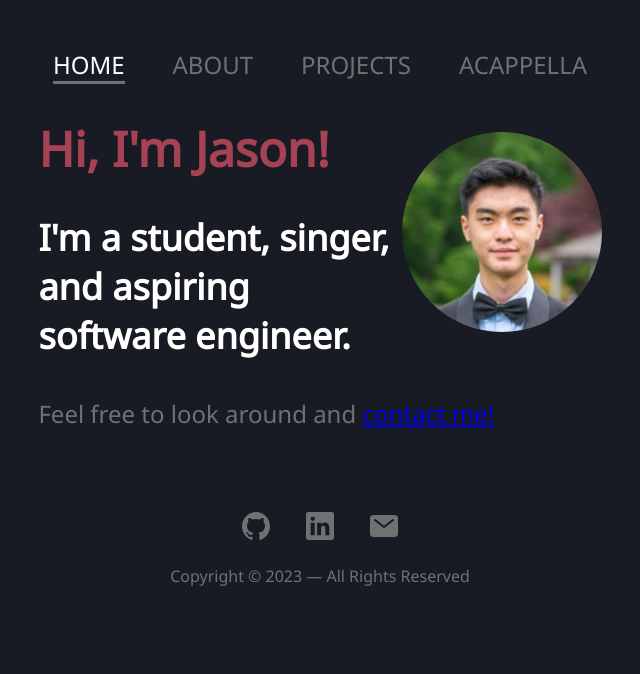
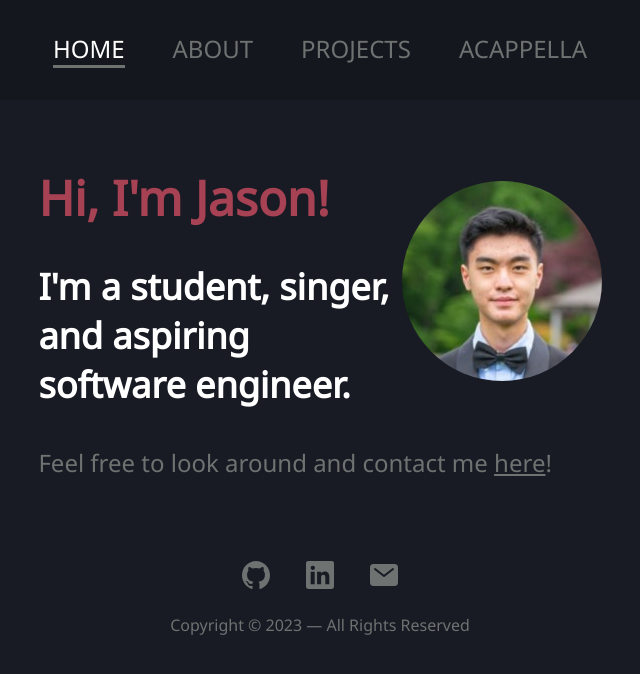
Before and after one commit to nosaj9/portfolio-site, a React (Create React App) app: page / in a window 1280 px wide. Shown: the top 674 px of the page, without its empty margins (320-960 px from the left). Built offline with nearby package versions, Linux system fonts and the light colour scheme.

Commit message:
added navbar color

```diff
--- a/src/App.scss
+++ b/src/App.scss
@@ -1,7 +1,6 @@
 @import "./style/colors";
 
 .App {
-  margin: 0px;
   // text-align: center;
   background-color: $background-color;
 }
--- a/src/components/Navbar.scss
+++ b/src/components/Navbar.scss
@@ -5,7 +5,8 @@
     flex-direction: row;
     gap: 3rem;
     justify-content: center;
-    margin-top: 3rem;
+    padding: 2rem;
+    background-color: $navbar-color;
 }
 
 .normal {
--- a/src/pages/About.tsx
+++ b/src/pages/About.tsx
@@ -6,7 +6,7 @@ import "./style.scss";
 const About = () => {
     return (
         <div className="About">
-
+            <br/>
             <h1>A little bit about me..</h1>
             <p>
                 I'm a <span className="highlight">computer science</span> major studying at the University of Maryland, College Park where I'm also currently part
--- a/src/pages/Home.tsx
+++ b/src/pages/Home.tsx
@@ -4,10 +4,13 @@ import "./style.scss";
 const Home = () => {
     return (
         <div className="Home">
+            <br/>
             <img src={require("../files/headshot.jpg")} alt="me"/>
             <h1>Hi, I'm Jason!</h1>
             <h2>I'm a student, singer, and aspiring software engineer.</h2>
-            <p>Feel free to look around and <a href="mailto:jwangd8@gmail.com" target="_blank" rel="noreferrer">contact me!</a></p>
+            <p>Feel free to look around and contact me <a href="mailto:jwangd8@gmail.com" target="_blank" rel="noreferrer">here</a>!</p>
+
+
         </div>
     )
 }
--- a/src/pages/style.scss
+++ b/src/pages/style.scss
@@ -32,7 +32,7 @@ div {
 
     p {
         color: $text-color;
-        line-height: 3rem;
+        line-height: 2.6rem;
     }
 
     p > .pagelink {
@@ -106,4 +106,13 @@ div {
           animation-delay: #{$i * 80}ms;
         }
     }
+
+    a {
+        color: $text-color;
+        transition: color 150ms ease;
+    }
+
+    a:hover {
+        color: $navbar-active;
+    }
 }
--- a/src/style/colors.scss
+++ b/src/style/colors.scss
@@ -1,6 +1,7 @@
 // $background-color: #040f0f;
-$background-color:  #191b24 ;
+$background-color:  #191b24;
 $navbar-active: white;
 $text-color: #6e7271;
 $header-color: #a64253;
 $accent: #6cc551;
+$navbar-color: #15171e;
```
